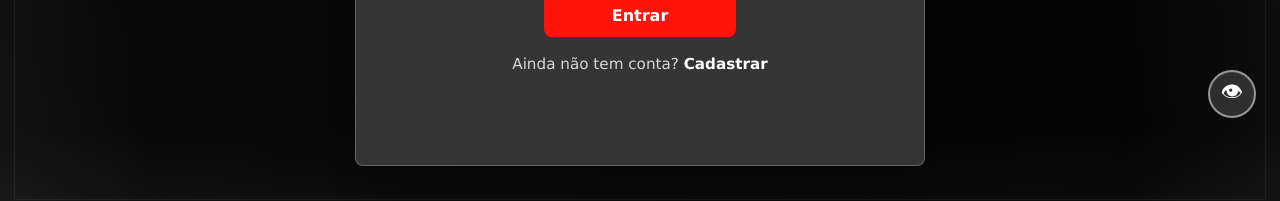
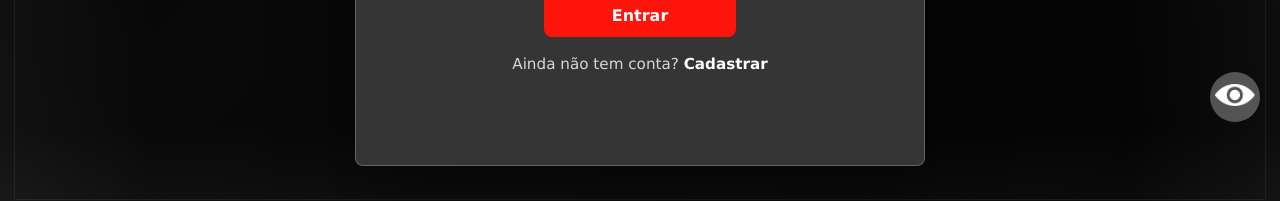
Before and after one commit to grupo-PI-09/Frontend, a React (Vite) app: page /login in a window 1280 px wide. Shown: the part 658-859 px from the top of the page. Built offline with nearby package versions, Linux system fonts and the light colour scheme; no server answers.

Commit message:
Acessibilidade no cadastro e login

```diff
--- a/src/componentes/SideBar.jsx
+++ b/src/componentes/SideBar.jsx
@@ -267,7 +267,6 @@ export function SideBar({ collapsed, setCollapsed, daltonico, setDaltonico }) {
                     <div
                     className={`menu-item ${daltonico ? 'active' : ''}`}
                     onClick={() => setDaltonico(!daltonico)}
-                    title="Modo daltônico"
                 >
                     <img
                         src={imgAcessibilidade}
--- a/src/componentes/cadastro.jsx
+++ b/src/componentes/cadastro.jsx
@@ -4,6 +4,7 @@ import '../style/style.css';
 import Logo from '../assets/Logo.png';
 import { apiRequest } from '../services/api';
 import { clearAuth } from '../services/auth';
+import acessibilidade from '../assets/image-acessibility.png'
 
 export function Cadastro() {
     const navigate = useNavigate();
@@ -73,9 +74,8 @@ export function Cadastro() {
             <button
                 className={`btn-acessibilidade ${daltonico ? 'ativo' : ''}`}
                 onClick={toggleDaltonico}
-                title="Modo daltônico"
             >
-                👁
+            <img src={acessibilidade} alt="Acessibilidade" />
             </button>
             <button className="back-button" type="button" aria-label="Voltar" onClick={() => navigate('/login')}>
                 <span></span>
--- a/src/componentes/login.jsx
+++ b/src/componentes/login.jsx
@@ -4,6 +4,7 @@ import Logo from '../assets/Logo.png';
 import { useNavigate, Link, useLocation } from 'react-router-dom';
 import { apiRequest } from '../services/api';
 import { saveAuth } from '../services/auth';
+import acessibilidade from '../assets/image-acessibility.png'
 
 export function Login() {
     const navigate = useNavigate();
@@ -69,12 +70,11 @@ export function Login() {
 
     return (
         <main className="page-shell">
-            <button
+             <button
                 className={`btn-acessibilidade ${daltonico ? 'ativo' : ''}`}
                 onClick={toggleDaltonico}
-                title="Modo daltônico"
             >
-                👁
+            <img src={acessibilidade} alt="Acessibilidade" />
             </button>
             <button className="back-button" type="button" aria-label="Voltar" onClick={() => navigate(-1)}>
                 <span></span>
--- a/src/style/style.css
+++ b/src/style/style.css
@@ -267,28 +267,39 @@ body.daltonico .profile-feedback.error { color: #D55E00; }
 /* ── BOTÃO ACESSIBILIDADE LOGIN/CADASTRO ── */
 .btn-acessibilidade {
     position: fixed;
-    bottom: 24px;
-    right: 24px;
-    width: 48px;
-    height: 48px;
-    border-radius: 50%;
-    background: rgba(255, 255, 255, 0.15);
-    border: 2px solid rgba(255, 255, 255, 0.5);
-    color: white;
-    font-size: 22px;
+    bottom: 20px;
+    right: 20px;
+    background: rgba(255, 255, 255, 0.3);
+    border-radius: 30px;
+    border: none;
     cursor: pointer;
-    display: flex;
-    align-items: center;
-    justify-content: center;
-    transition: background 0.3s;
-    z-index: 999;
+    padding: 0;
+    z-index: 1000;
+    width: 50px;
+    height: 50px;
+}
+
+.btn-acessibilidade img {
+    width: 40px;
+    height: 40px;
+    object-fit: contain;
+}
+
+.btn-acessibilidade.ativo img {
+    filter: brightness(0) invert(1);
 }
 
 .btn-acessibilidade:hover {
     background: rgba(255, 255, 255, 0.3);
+    border-radius: 30px;
+    width: 50px;
+    height: 50px;
 }
 
 .btn-acessibilidade.ativo {
     background: #0072B2;
     border-color: white;
+    border-radius: 30px;
+    width: 50px;
+    height: 50px;
 }
```
